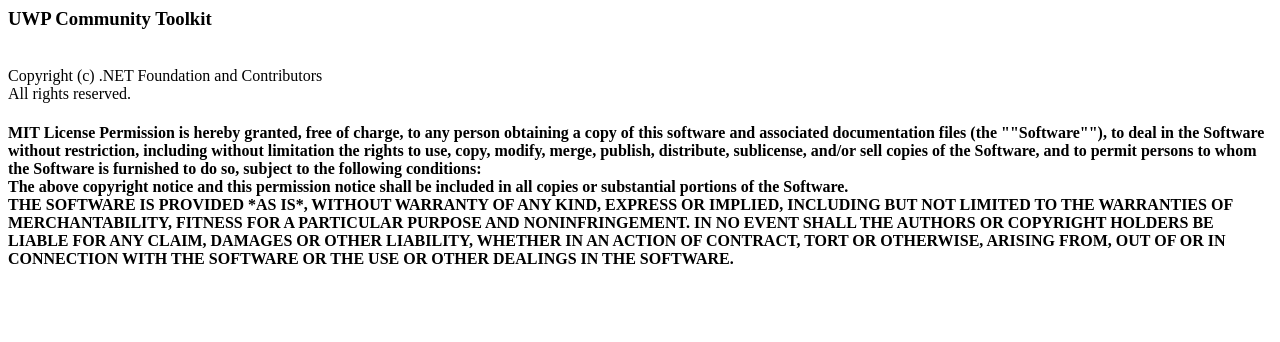
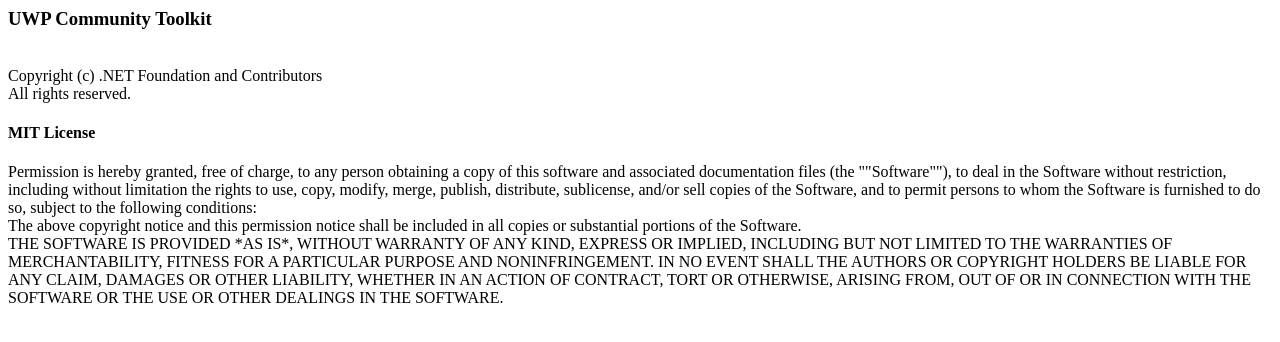
Before and after one commit to battenstudio/memorybank, a plain HTML site: page uwptoolkitlicense.html in a window 1280 px wide. Drawn offline with Linux system fonts and the light colour scheme.

Commit message:
Update uwptoolkitlicense.html

```diff
--- a/uwptoolkitlicense.html
+++ b/uwptoolkitlicense.html
@@ -9,15 +9,16 @@
 </br>
 All rights reserved.
 </br>
-  <h4>MIT License</4>
+  <h4>MIT License</h4>
 
+<p>
 Permission is hereby granted, free of charge, to any person obtaining a copy of this software and associated documentation files (the ""Software""), to deal in the Software without restriction, including without limitation the rights to use, copy, modify, merge, publish, distribute, sublicense, and/or sell copies of the Software, and to permit persons to whom the Software is furnished to do so, subject to the following conditions:
 </br>
 The above copyright notice and this permission notice shall be included in all copies or substantial portions of the Software.
 </br>
 THE SOFTWARE IS PROVIDED *AS IS*, WITHOUT WARRANTY OF ANY KIND, EXPRESS OR IMPLIED, INCLUDING BUT NOT LIMITED TO THE WARRANTIES OF MERCHANTABILITY, FITNESS FOR A PARTICULAR PURPOSE AND NONINFRINGEMENT. IN NO EVENT SHALL THE AUTHORS OR COPYRIGHT HOLDERS BE LIABLE FOR ANY CLAIM, DAMAGES OR OTHER LIABILITY, WHETHER IN AN ACTION OF CONTRACT, TORT OR OTHERWISE, ARISING FROM, OUT OF OR IN CONNECTION WITH THE SOFTWARE OR THE USE OR OTHER DEALINGS IN THE SOFTWARE.
 </br>
-
+</p>
 
 <p>
 </body>
```
